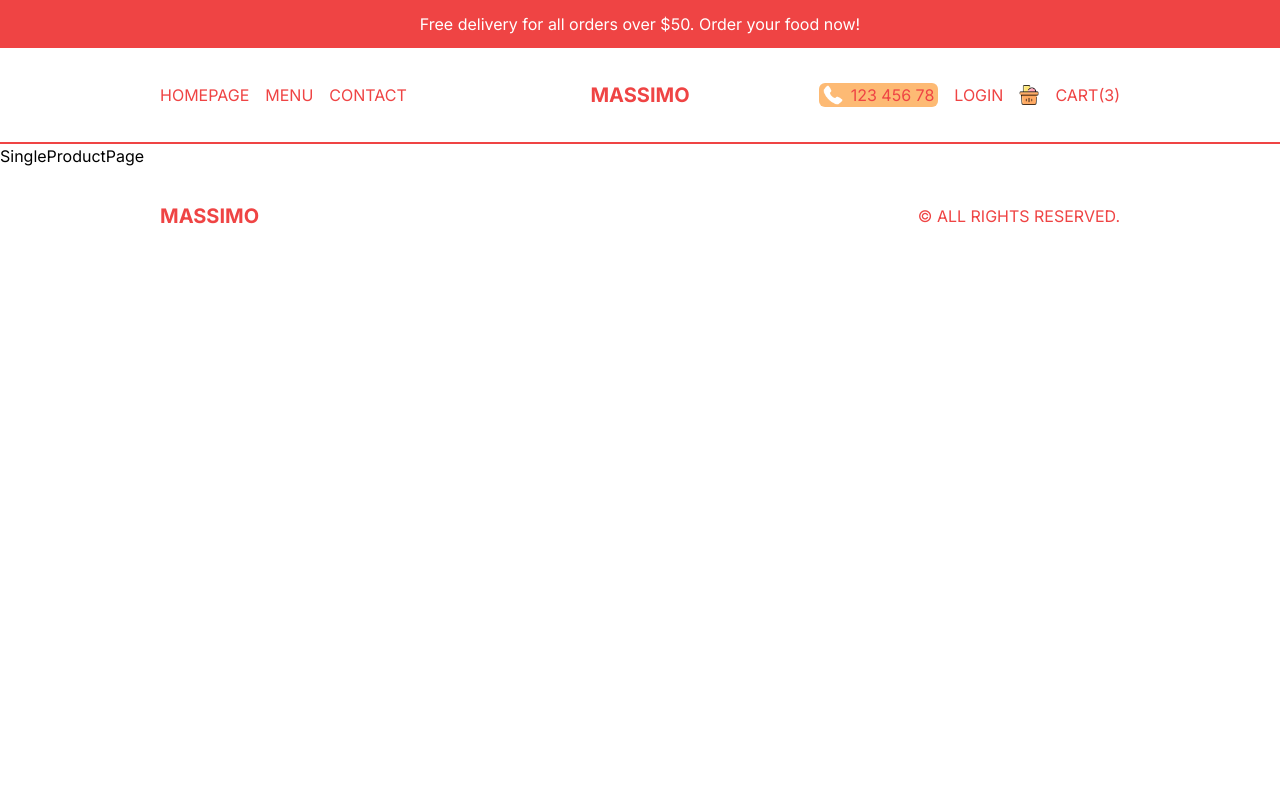
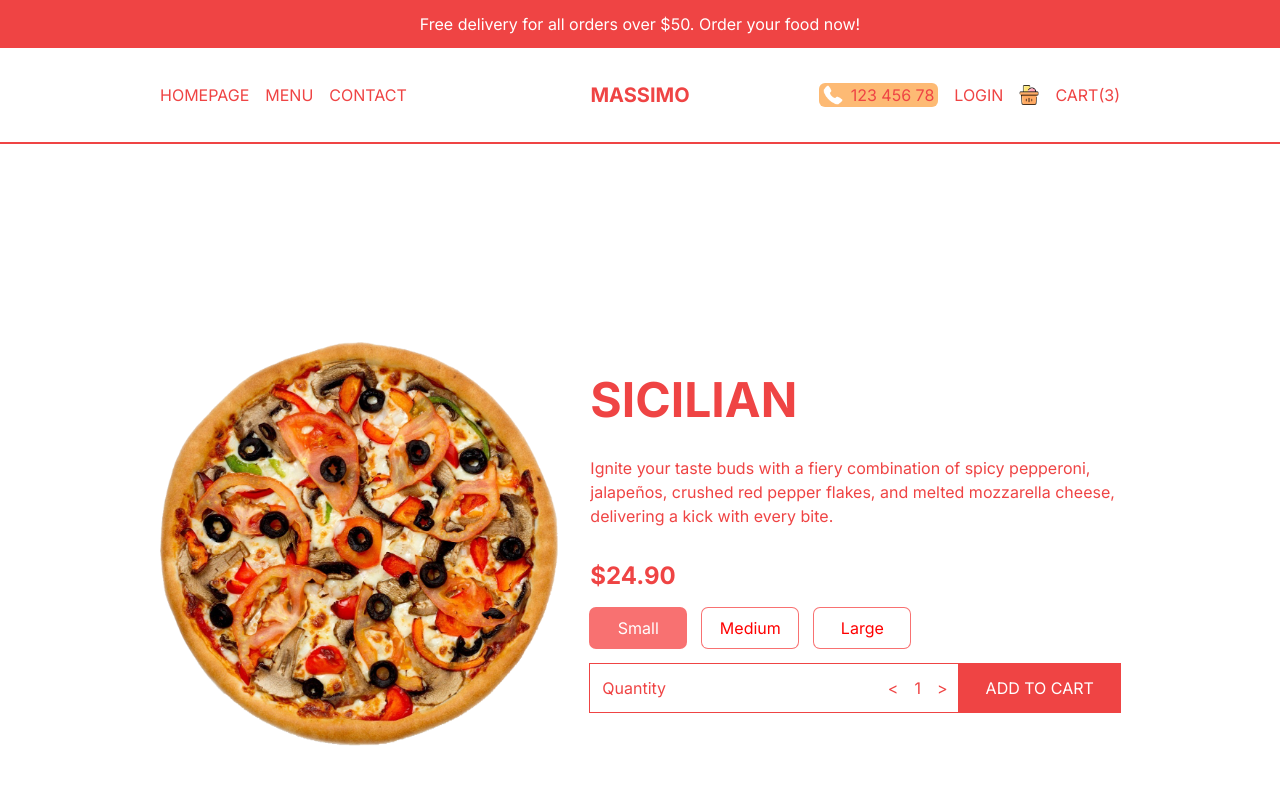
Before and after one commit to Jisap/Restaurant_food_delivery, a Next.js app: page /product/1 in a window 1280 px wide. Shown: the top 800 px of the page. Built offline with nearby package versions, Linux system fonts and the light colour scheme.

Commit message:
product page

```diff
--- a/src/app/product/[id]/page.tsx
+++ b/src/app/product/[id]/page.tsx
@@ -1,8 +1,34 @@
-import React from 'react'
+import Price from "@/components/Price";
+import { singleProduct } from "@/data";
+import Image from "next/image";
+
 
 const SingleProductPage = () => {
   return (
-    <div>SingleProductPage</div>
+    <div className="p-4 lg:px-20 xl:px-40 h-screen flex flex-col justify-around text-red-500 md:flex-row md:gap-8 md:items-center">
+      {/* Image Container */}
+      {singleProduct.img && (
+        <div className="relative w-full h-1/2 md:h-[70%]">
+          <Image
+            src={singleProduct.img}
+            alt=""
+            className="object-contain"
+            fill
+            sizes="(max-width: 768px) 100vw, (max-width: 1200px) 50vw, 33vw" />
+        </div>
+
+      )}
+      {/* Text Container */}
+      <div className="h-1/2 flex flex-col gap-4 md:h-[70%] md:justify-center md:gap-6 xl:gap-8">
+        <h1 className="text-3xl font-bold uppercase xl:text-5xl">{singleProduct.title}</h1>
+        <p>{singleProduct.desc}</p>
+        <Price
+          price={singleProduct.price}
+          id={singleProduct.id}
+          options={singleProduct.options}
+        />
+      </div>
+    </div>
   )
 }
 
--- /dev/null
+++ b/src/components/Price.tsx
@@ -0,0 +1,61 @@
+"use client";
+
+import { useEffect, useState } from "react";
+
+type Props = {
+    price: number;
+    id: number;
+    options?: { title: string; additionalPrice: number }[];
+};
+
+const Price = ({ price, id, options }: Props) => {
+
+    const [total, setTotal] = useState(price);
+    const [quantity, setQuantity] = useState(1);
+    const [selected, setSelected] = useState(0);
+
+    useEffect(() => {
+        setTotal(
+            quantity * (options ? price + options[selected].additionalPrice : price) // Quantity * price + price de la opción seleccionada
+        );
+    }, [quantity, selected, options, price]);
+
+
+    return (
+        <div className="flex flex-col gap-4">
+            <h2 className="text-2xl font-bold">${total.toFixed(2)}</h2>
+            {/* Options Container */}
+            <div className="flex gap-4">
+                {options?.map((option, index) => (
+                    <button
+                        key={option.title}
+                        className="min-w-[6rem] p-2 ring-1 ring-red-400 rounded-md"
+                        style={{
+                            background: selected === index ? "rgb(248 113 113)" : "white",
+                            color: selected === index ? "white" : "red",
+                        }}
+                        onClick={() => setSelected(index)}
+                    >
+                        { option.title }
+                    </button>
+                ))}
+            </div>
+            {/* Quantity And Add Button Container */}
+            <div className="flex justify-between items-center">
+                {/* Quantity */}
+                <div className="flex justify-between w-full p-3 ring-1 ring-red-500">
+                    <span>Quantity</span>
+                    <div className="flex gap-4 items-center">
+                        <button onClick={() => setQuantity((prev) => (prev > 1 ? prev - 1 : 1))}>{'<'}</button>
+                        <span>{ quantity }</span>
+                        <button onClick={() => setQuantity((prev) => (prev < 9 ? prev + 1 : 9))}>{'>'}</button>
+                    </div>
+                </div>
+                {/* Cart */}
+                <button className="uppercase w-56 bg-red-500 text-white p-3 ring-1 ring-red-500">Add to Cart</button>
+            </div>
+        </div>
+    )
+}
+
+export default Price
```
